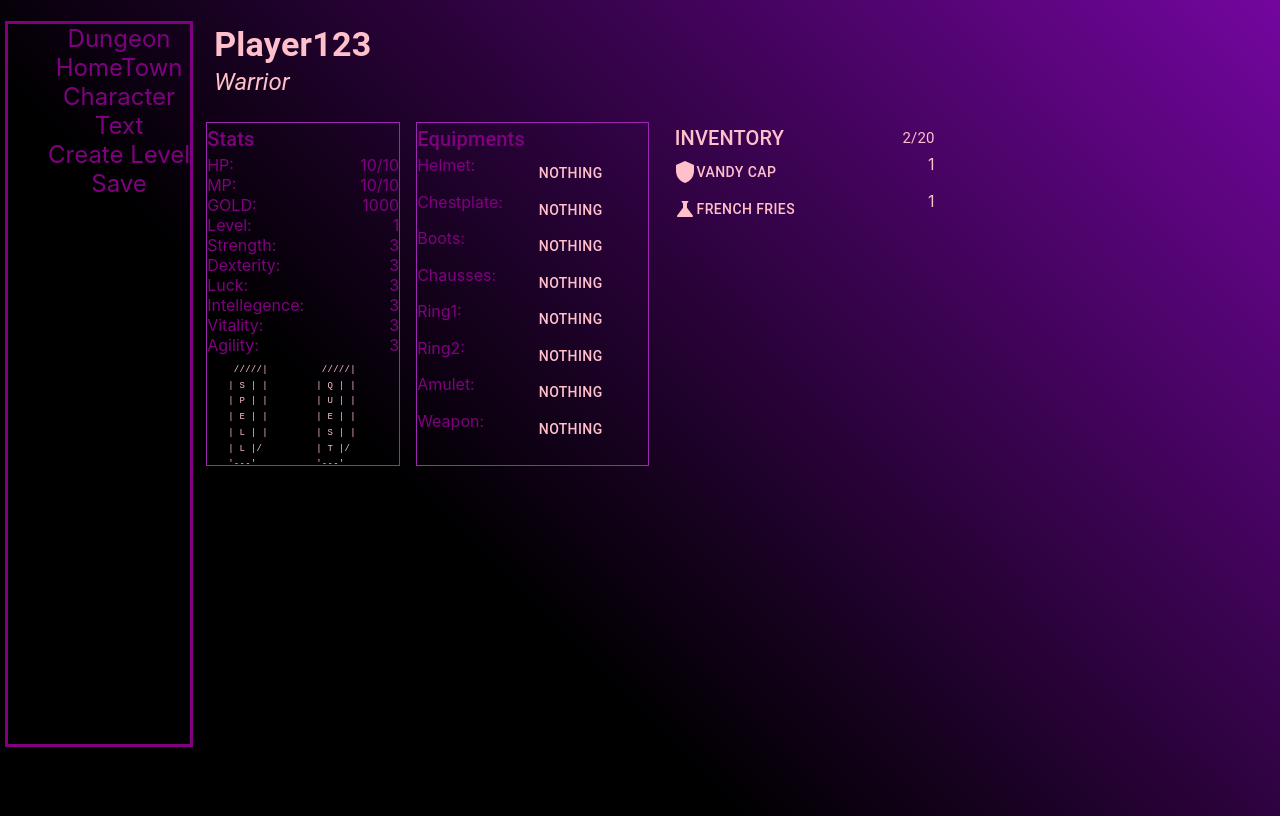
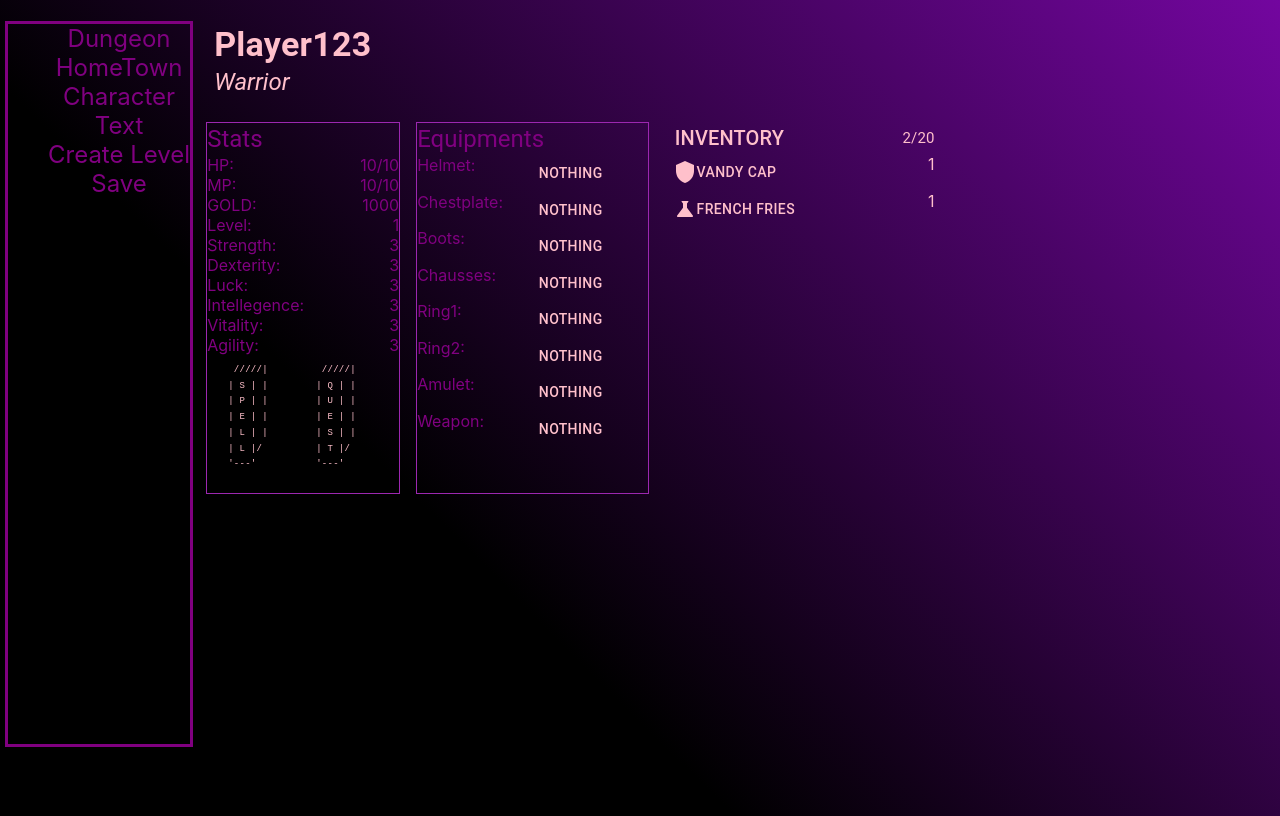
Before and after one commit to paynejj/cs4279-project, a React (Create React App) app in the folder project/: page /character in a window 1280 px wide. Built offline with nearby package versions, Linux system fonts and the light colour scheme; what react-py would draw is missing.

Commit message:
more height for borders in characterUI

```diff
--- a/project/src/Character/CharacterUi.tsx
+++ b/project/src/Character/CharacterUi.tsx
@@ -247,7 +247,7 @@ export default function CharacterUi() {
                     borderColor: 'secondary.main',
                     m: 1
                 }}>
-                    <Typography variant="h6">Equipments</Typography>
+                    <Typography variant="h5">Equipments</Typography>
                     {equipments.map((row, idx) => (
                         <Grid container key={row[0]}>
                             <Grid item xs={4}> {row[0]}: </Grid>
--- a/project/src/Character/Stats.tsx
+++ b/project/src/Character/Stats.tsx
@@ -30,8 +30,8 @@ export default function StatRow() {
 
     return (
         <div>
-            <Box sx={{ border: 1, minWidth: "110px", width: "15vw", maxWidth: "200px", borderColor: 'secondary.main', m: 1 }}>
-                <Typography variant="h6">Stats</Typography>
+            <Box sx={{ border: 1, minWidth: "110px", width: "15vw", maxWidth: "200px", minHeight:"370px", borderColor: 'secondary.main', m: 1 }}>
+                <Typography variant="h5">Stats</Typography>
                 {hpMpRows.map((row, idx) => (
                     <Tooltip key={row[0]} title={row[0]} disableInteractive>
                         <Grid container columns={2}>
--- a/project/src/character/CharacterUi.tsx
+++ b/project/src/character/CharacterUi.tsx
@@ -247,7 +247,7 @@ export default function CharacterUi() {
                     borderColor: 'secondary.main',
                     m: 1
                 }}>
-                    <Typography variant="h6">Equipments</Typography>
+                    <Typography variant="h5">Equipments</Typography>
                     {equipments.map((row, idx) => (
                         <Grid container key={row[0]}>
                             <Grid item xs={4}> {row[0]}: </Grid>
```
